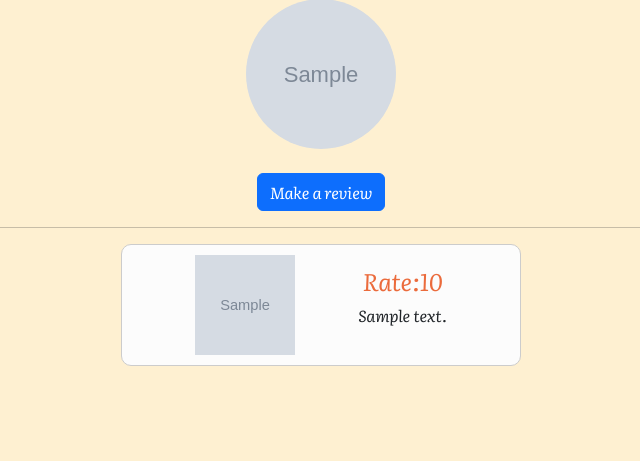
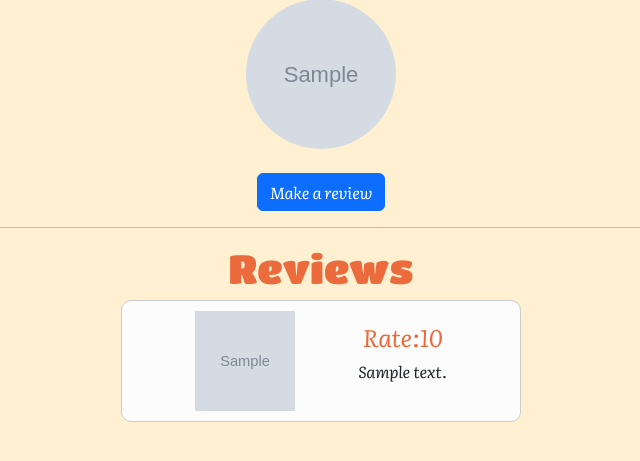
Before and after one commit to eric-ramos-garnica/TacoLand-project, a Flask app: page /rating/1 in a window 1280 px wide. Shown: the part 113-574 px from the top of the page, without its empty margins (319-959 px from the left). Run offline with Flask 2, Linux system fonts and the light colour scheme; the visitor is signed in with stand-in values (Sample User, id 1); tables that the repository leaves empty hold one stand-in row (values such as "Sample post"); grey boxes marked "Sample" are stand-in pictures.

Commit message:
reviews title added

```diff
--- a/static/css/index.css
+++ b/static/css/index.css
@@ -373,6 +373,11 @@ opacity: 1;
     width: 150px; /* This line is optional, but adjust the width as necessary */
     height: 150px; /* This line is optional, but adjust the height as necessary */
   }
+
+#container-reviews-and-noreviews h1{
+    color:rgb(235,107,60);
+    font-family: 'Titan One', cursive;
+}
 
 /* Rating submission */
 #container-body{
--- a/templates/ratingpage.html
+++ b/templates/ratingpage.html
@@ -31,6 +31,7 @@
 <hr>
 <!--will display review  -->
 <div id="container-reviews-and-noreviews">
+    <h1>Reviews</h1>
     {% if reviews%}
     <!-- will display latest review -->
     {% for review in reviews[::-1]%}
```
